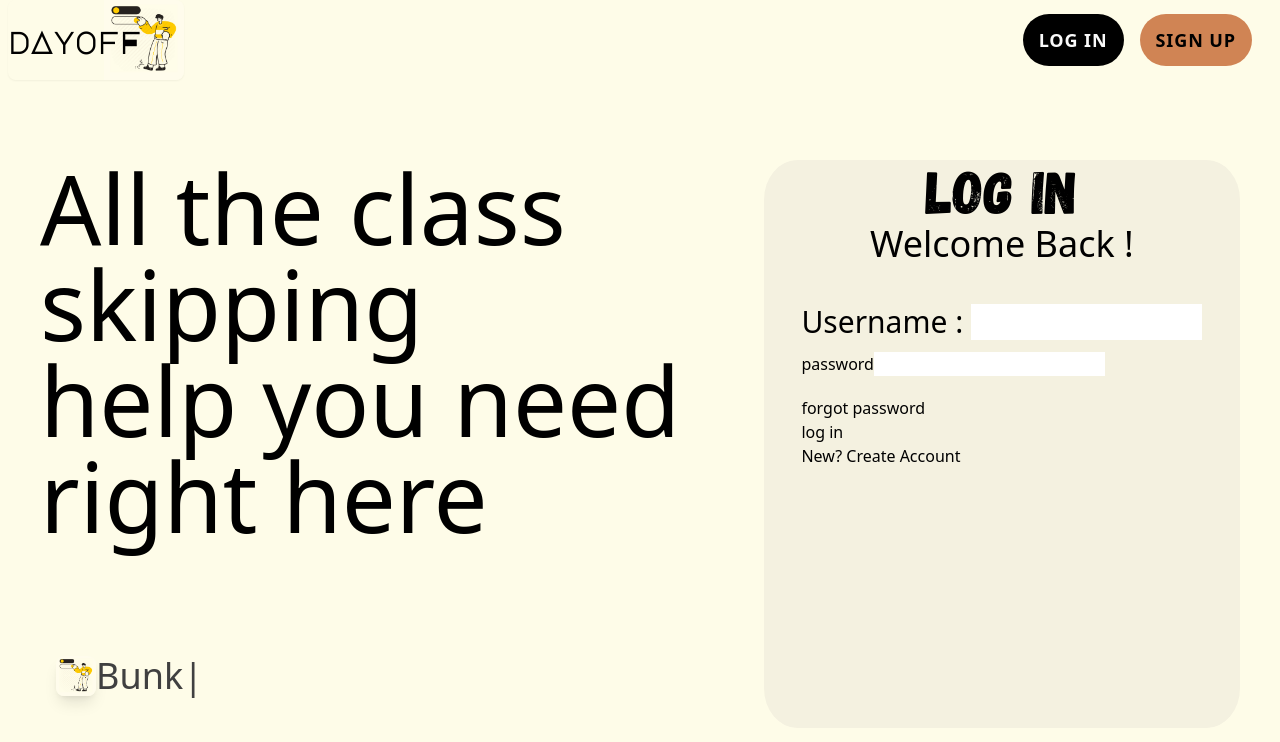
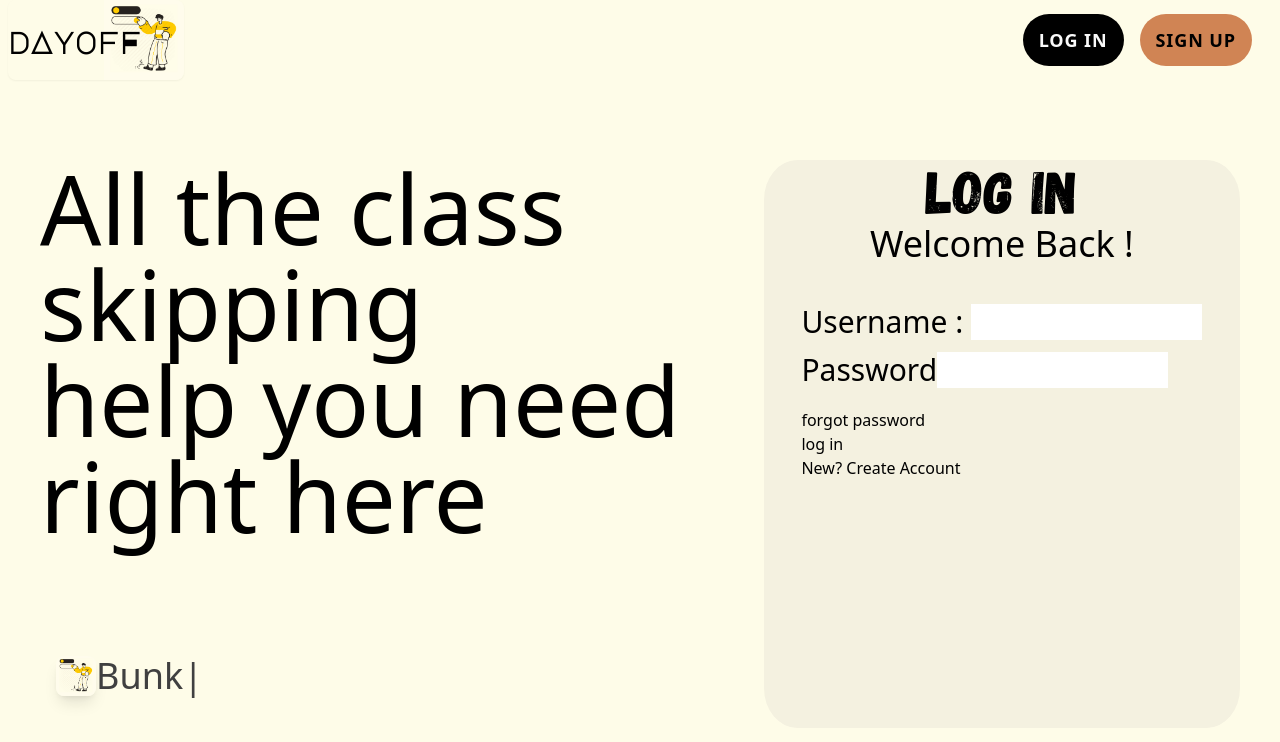
Before and after one commit to jahnavi-sk/bunking-101, a React (Create React App) app: page / in a window 1280 px wide. Both pictures are taken after a click on the element "LOG IN". Shown: the top 742 px of the page. Built offline with nearby package versions, Linux system fonts and the light colour scheme.

Commit message:
small update in login and signup

```diff
--- a/src/Home.js
+++ b/src/Home.js
@@ -193,7 +193,7 @@ export default function Home() {
       </div>
 
       <div className='mt-3 flex'>
-        <div te>password</div>
+        <div className='text-3xl'>Password</div>
         <input type="password"></input>
       </div>
     <div className='mt-5 '>forgot password</div>
@@ -217,9 +217,8 @@ export default function Home() {
 Sign Up     </div>
 
     <div className='text-5xl'>Welcome Back</div>
-    <div>username</div>
-    <div>line</div>
-    <div>password</div>
+    <div className='text-3xl'>Username</div>
+    <div className='text-3xl'>Password</div>
     <div>line</div>
     <div>forgot password</div>
     <div>log in</div>
```
